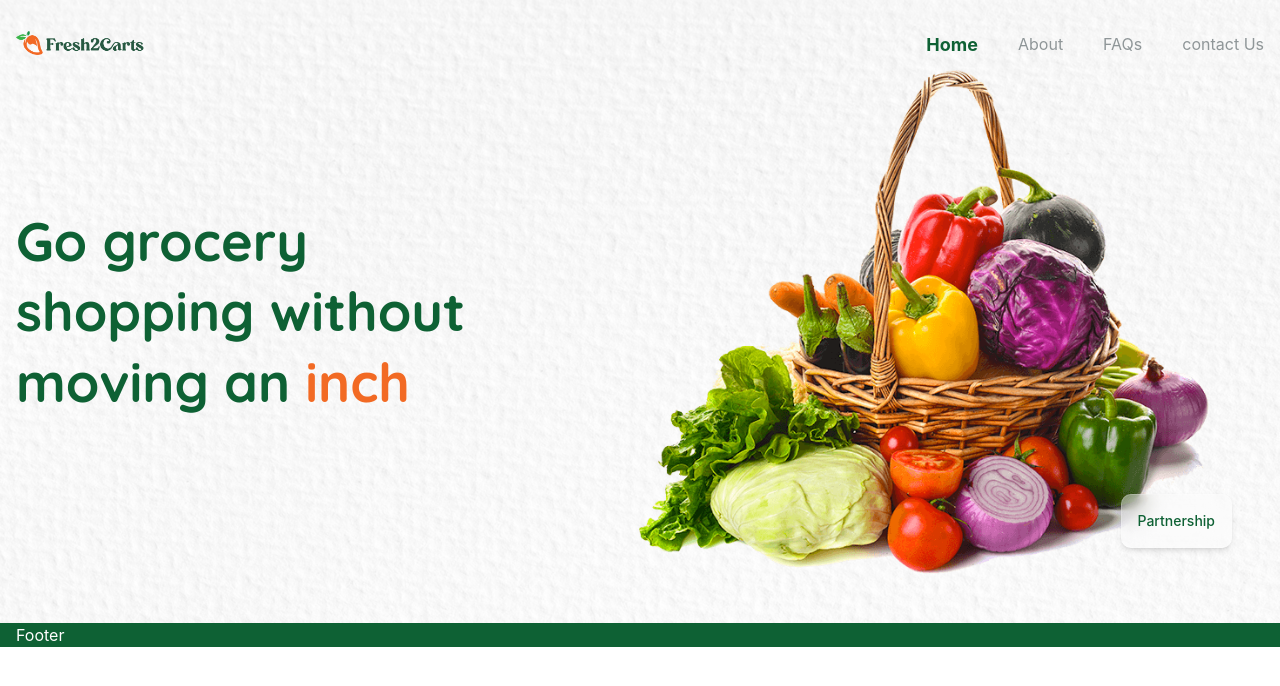
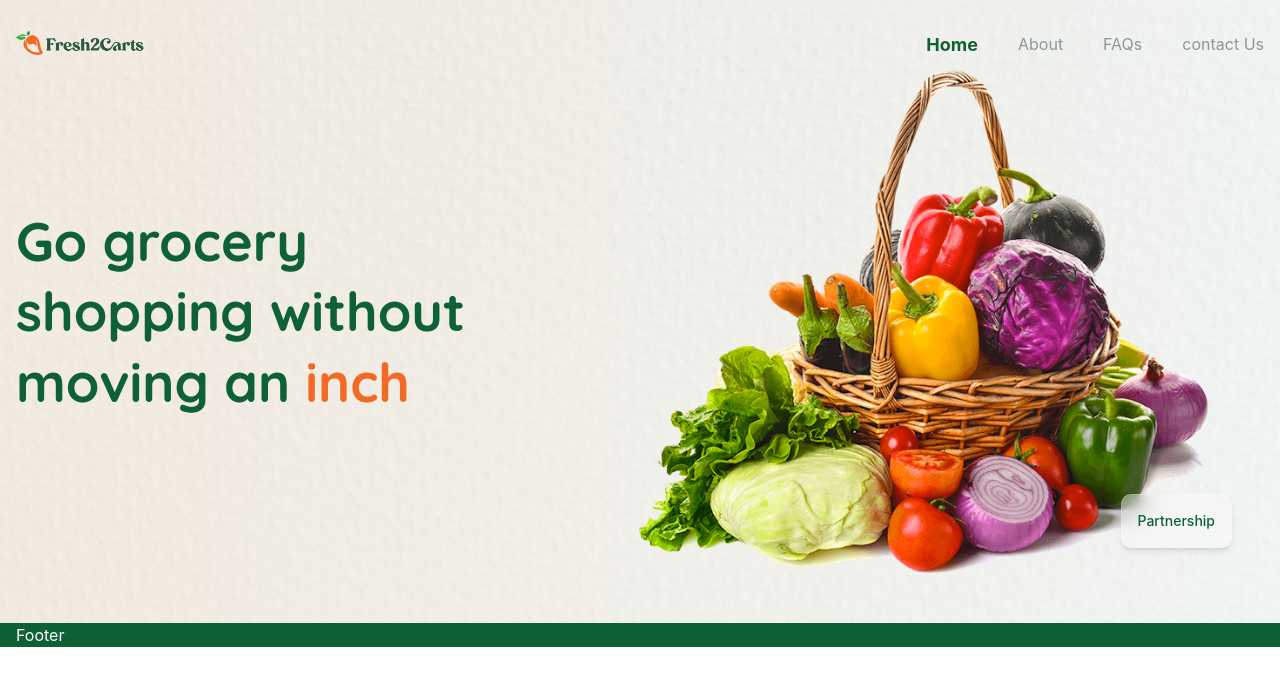
Before and after one commit to mjekott/fresh-webiste, a Next.js app: page / in a window 1280 px wide. Shown: the top 686 px of the page. Built offline with nearby package versions, Linux system fonts and the light colour scheme.

Commit message:
feat(Hero): add reusable gradient overlay

```diff
--- a/app/(main)/(landing)/_components/Hero.tsx
+++ b/app/(main)/(landing)/_components/Hero.tsx
@@ -2,18 +2,19 @@ import Container from "@/components/Container";
 import Image from "next/image";
 import landingBg from "@/public/images/home/landing-bg.png";
 import Glassmorphism from "../../_components/Glassmorphism";
+import { Overley } from "@/components/overley";
 
 export default function Hero() {
   return (
+    <>
       <Container>
-      <div className="relative flex flex-col md:flex-row items-center justify-between md:h-[623px]">
+        <div className="relative flex flex-col md:flex-row items-center justify-between md:h-[623px] z-20">
           <div className="w-full md:max-w-[511px] mt-20 md:mt-0 z-10">
             <h1 className="text-primary-500 font-bold text-[30px] md:text-[54px] leading-[1.3] tracking-normal">
               Go grocery shopping without moving an{" "}
               <span className="text-secondary-100">inch</span>
             </h1>
-        </div>
-
+          </div>{" "}
           <div className="w-full md:w-auto mt-8 md:mt-[27px] flex justify-end">
             <div className="relative overflow-hidden">
               <Image
@@ -42,5 +43,7 @@ export default function Hero() {
           </div>
         </div>
       </Container>
+      {Overley}
+    </>
   );
 }
--- a/app/globals.css
+++ b/app/globals.css
@@ -13,6 +13,7 @@
   --color-tertiary-500: #8f9698;
   --color-tertiary-600: #8e620a;
   --color-tertiary-700: #0a0707;
+  --color-tertiary-800: #e7efeb;
   --color-primary-500: #0e6134;
   --color-secondary-100: #f26a24;
   --color-foreground: var(--foreground);
--- /dev/null
+++ b/components/overley.tsx
@@ -0,0 +1,3 @@
+export const Overley = (
+  <div className="absolute inset-0 bg-linear-to-r from-tertiary-400 to-tertiary-800 opacity-50 pointer-events-none z-10" />
+);
```
Lines whose indentation alone changed are shown as unchanged.
